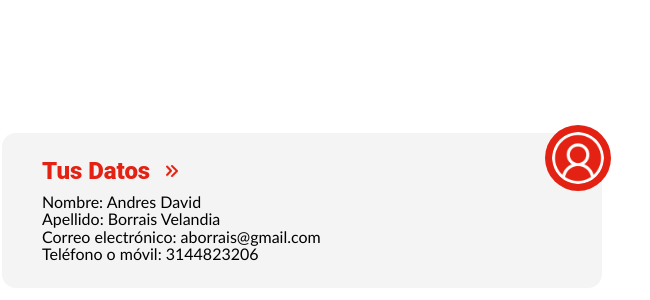
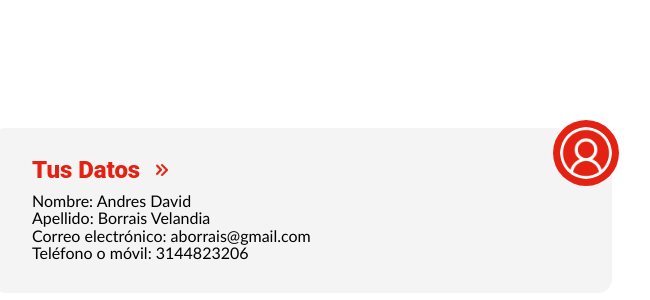
Before and after one commit to MARLONRIOS94/maquetado-ppc-card_25-10-2022, a plain HTML site: page index.html in a window 1280 px wide. Shown: the part 198-498 px from the top of the page, without its empty margins (338-988 px from the left). Drawn offline with Linux system fonts and the light colour scheme.

Commit message:
update 2

```diff
--- a/assets/css/styles.css
+++ b/assets/css/styles.css
@@ -17,8 +17,8 @@
 
 .card{
     background-color: var(--color-bgc-card);
-    width: 600px;
-    height: 155px;
+    width: 620px;
+    height: 165px;
     border-radius: 14px;
     font-family: var(--font);
 }
@@ -28,7 +28,7 @@
     height: 52px;
     background-color:var(--color-red);
     margin-top: -8px;
-    margin-left:503px;
+    margin-left:521px;
     position: absolute;
     padding: 7px;
     border-radius: 50%;
@@ -39,7 +39,7 @@
     display: flex;
     align-items: center;
     height:24px;
-    margin-top: 26px;
+    margin-top: 30px;
     margin-bottom: 18px;
 }
 
```
